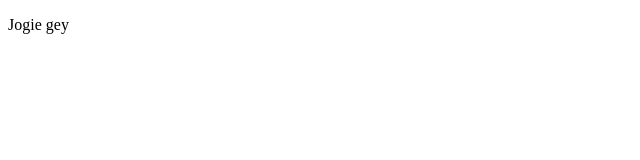
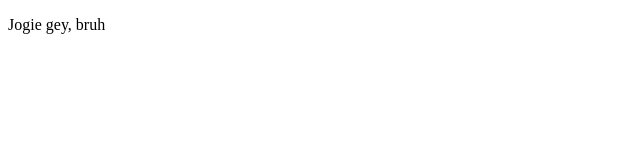
Before and after one commit to Zharque/html_practice, a plain HTML site: page index.html in a window 1280 px wide. Shown: the full height of the page, 0-640 px from the left. Drawn offline with Linux system fonts and the light colour scheme.

Commit message:
update html

```diff
--- a/index.html
+++ b/index.html
@@ -8,7 +8,7 @@
 </head>
 <body>
     <p>
-        Jogie gey
+        Jogie gey, bruh
     </p>
 </body>
 </html>
```
